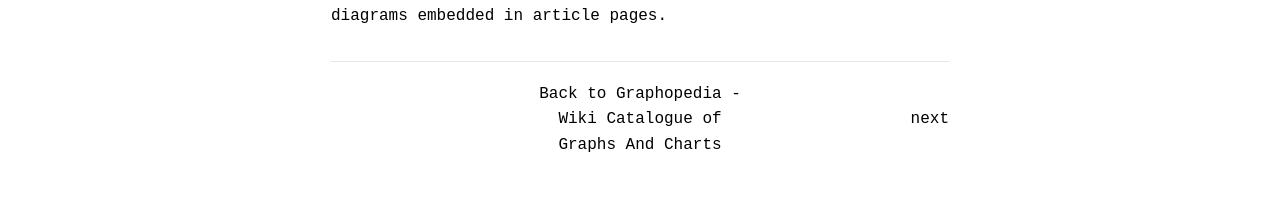
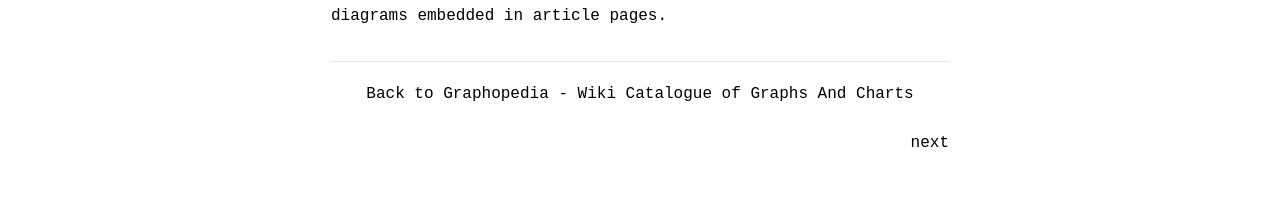
Before and after one commit to markvital/markvital.github.io, a Next.js app: page /graphopedia-wiki-catalogue-of-charts/article-layout in a window 1280 px wide. Shown: the part 890-1093 px from the top of the page. Built offline with nearby package versions, Linux system fonts and the light colour scheme.

Commit message:
Move parent link above child nav

```diff
--- a/components/project-page.tsx
+++ b/components/project-page.tsx
@@ -77,6 +77,13 @@
       </article>
 
       <nav className="mt-8 border-t border-neutral-200 pt-5">
+        {parentHref ? (
+          <div className="mb-6 text-center">
+            <Link className="whitespace-nowrap" href={parentHref} title={parentTitle}>
+              Back to {parentTitle}
+            </Link>
+          </div>
+        ) : null}
         <ul className="grid list-none grid-cols-3 items-center p-0">
           <li className="justify-self-start">
             {previous ? (
@@ -89,13 +96,7 @@
               </Link>
             ) : null}
           </li>
-          <li className="justify-self-center text-center">
-            {parentHref ? (
-              <Link href={parentHref} title={parentTitle}>
-                Back to {parentTitle}
-              </Link>
-            ) : null}
-          </li>
+          <li />
           <li className="justify-self-end">
             {next ? (
               <Link href={`/${next.urlSlug}/`} rel="next" title={next.title}>
```
